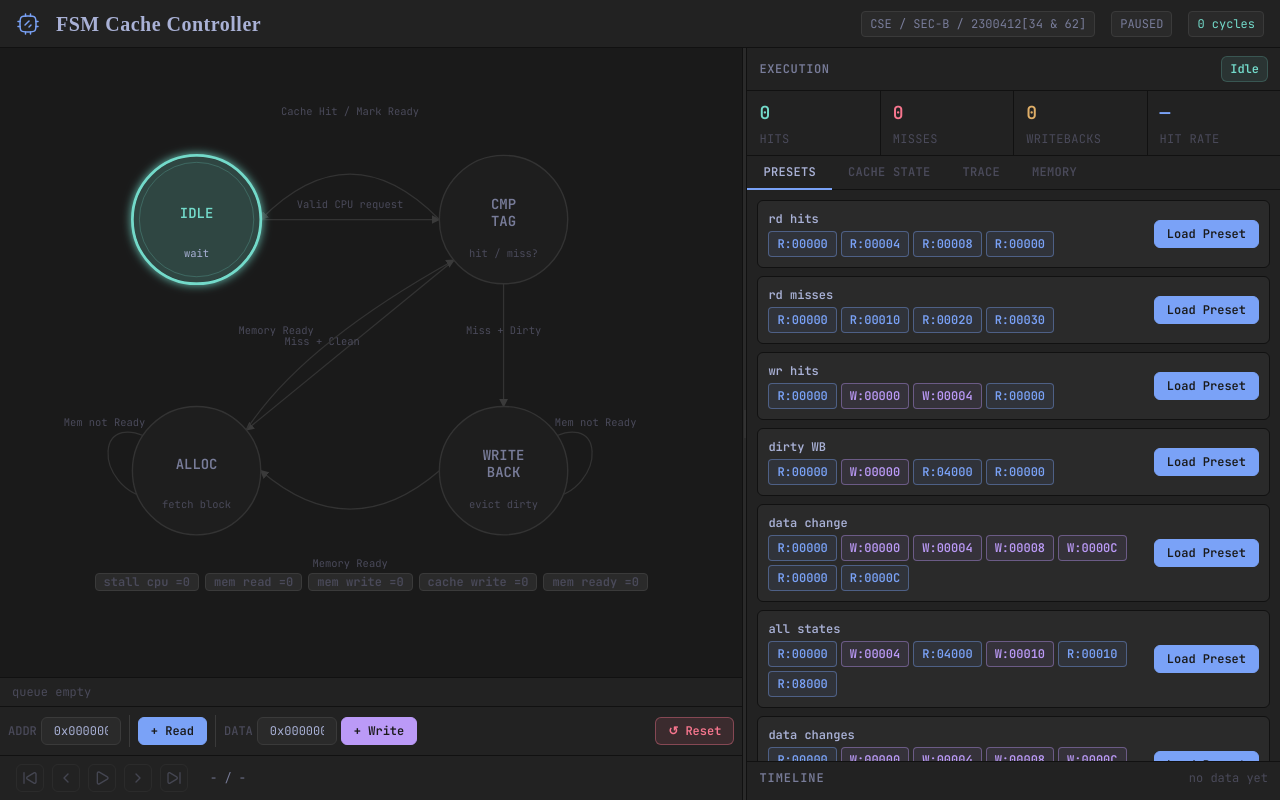
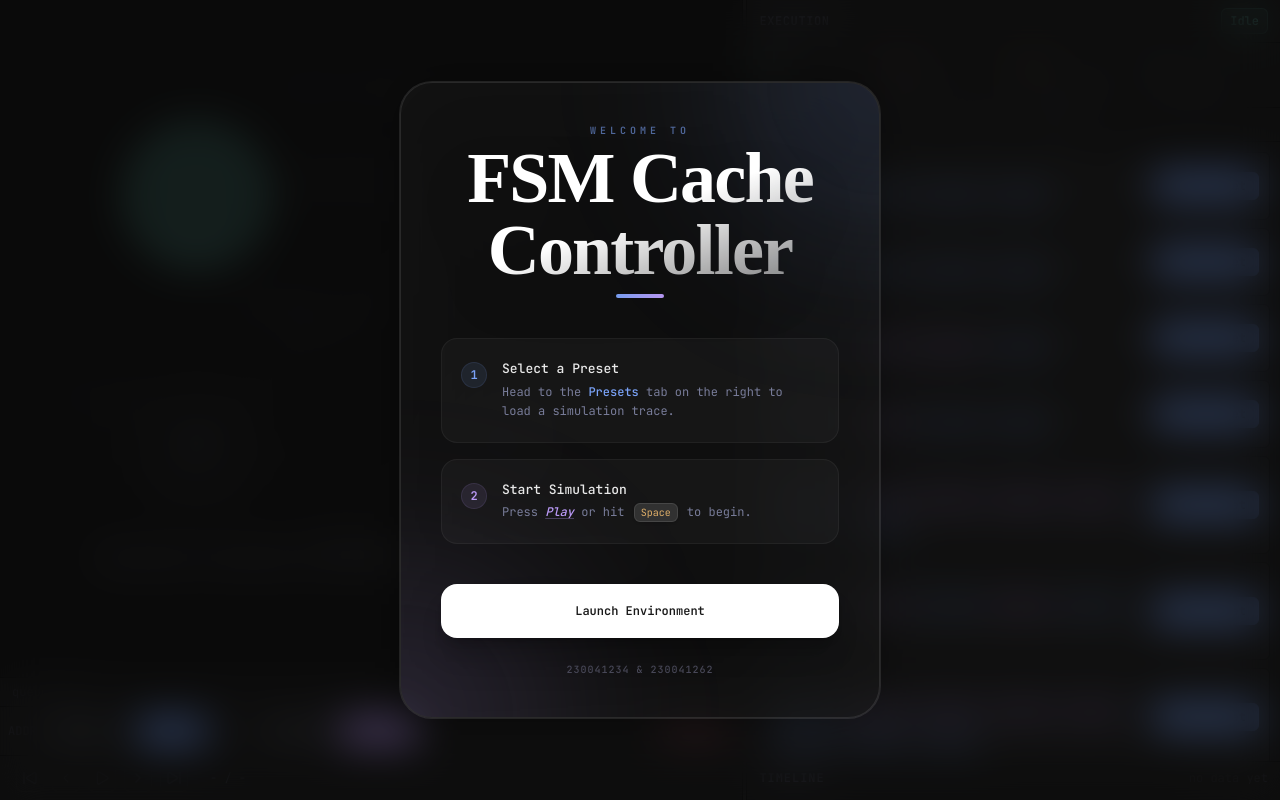
Before and after one commit to notenderdreams/COA-A2, a React (Vite) app: page / in a window 1280 px wide. Built offline with nearby package versions, Linux system fonts and the light colour scheme; a web font is replaced by a local one.

Commit message:
feat: Welcome Modal

```diff
--- a/src/App.jsx
+++ b/src/App.jsx
@@ -20,6 +20,7 @@ import TraceTable from "./components/TraceTable";
 import StatsPanel from "./components/StatsPanel";
 import SignalBadge from "./components/ui/SignalBadge";
 import { Tabs, TabsContent, TabsList, TabsTrigger } from "./components/ui/Tabs";
+import WelcomeModal from "./components/ui/WelcomeModal";
 
 function useFill(state) {
   const [pct, setPct] = useState(0);
@@ -295,7 +296,8 @@ function App() {
 
   return (
     <div className="flex h-full flex-col overflow-hidden">
-      <Topbar running={running} total={total} />
+      <WelcomeModal />
+      {/* <Topbar running={running} total={total} /> */}
       <div ref={mainRef} className="flex min-h-0 flex-1 overflow-hidden">
         <div
           className="flex min-w-55 flex-col overflow-hidden"
--- /dev/null
+++ b/src/components/ui/WelcomeModal.jsx
@@ -0,0 +1,97 @@
+import React, { useState, useEffect } from "react";
+import { createPortal } from "react-dom";
+
+/**
+ * WelcomeModal - Onboarding dialog shown on start
+ * Showcases the app name "SPADE" and provides initial instructions.
+ */
+export default function WelcomeModal() {
+  const [isOpen, setIsOpen] = useState(true);
+  const [mounted, setMounted] = useState(false);
+
+  useEffect(() => {
+    setMounted(true);
+    return () => setMounted(false);
+  }, []);
+
+  if (!isOpen || !mounted) return null;
+
+  return createPortal(
+    <div
+      style={{
+        position: "fixed",
+        inset: 0,
+        zIndex: 99999,
+        display: "flex",
+        alignItems: "center",
+        justifyContent: "center",
+        backgroundColor: "rgba(0, 0, 0, 0.6)",
+        backdropFilter: "blur(20px)",
+        WebkitBackdropFilter: "blur(20px)",
+      }}
+      className="animate-in fade-in duration-700"
+    >
+      <div
+        style={{
+          width: "90%",
+          maxWidth: "480px",
+          minWidth: "320px",
+        }}
+        className="relative overflow-hidden rounded-[2rem] border border-white/10 bg-bg2/40 p-10 shadow-[0_0_50px_-12px_rgba(0,0,0,0.5)] backdrop-blur-2xl ring-1 ring-white/10 transition-all duration-500 animate-in zoom-in-95 slide-in-from-bottom-5"
+      >
+        {/* Decorative Background Elements */}
+        <div className="absolute -right-32 -top-32 h-64 w-64 rounded-full bg-blue/20 blur-[100px]" />
+        <div className="absolute -bottom-32 -left-32 h-64 w-64 rounded-full bg-purple/20 blur-[100px]" />
+
+        <div className="relative flex flex-col items-center text-center">
+          <div className="mb-1 text-[10px] font-bold tracking-[0.4em] text-blue uppercase opacity-60">
+            Welcome to
+          </div>
+          <h1 className="mb-2 font-title text-7xl font-bold tracking-tight text-transparent bg-clip-text bg-gradient-to-br from-white via-white to-white/40 drop-shadow-2xl">
+            FSM Cache Controller
+          </h1>
+          <div className="mb-10 h-1 w-12 rounded-full bg-gradient-to-r from-blue to-purple" />
+
+          <div className="flex flex-col gap-4 text-left w-full">
+            <div className="group flex items-start gap-4 rounded-2xl bg-white/[0.03] p-5 border border-white/[0.05] transition-all hover:bg-white/[0.05]">
+              <div className="mt-1 flex h-6 w-6 shrink-0 items-center justify-center rounded-full bg-blue/10 text-blue font-bold text-xs ring-1 ring-blue/20">1</div>
+              <div className="space-y-1">
+                <p className="text-[13px] font-medium text-white/90">
+                  Select a Preset
+                </p>
+                <p className="text-xs leading-relaxed text-text2">
+                  Head to the <span className="text-blue font-medium">Presets</span> tab on the right to load a simulation trace.
+                </p>
+              </div>
+            </div>
+
+            <div className="group flex items-start gap-4 rounded-2xl bg-white/[0.03] p-5 border border-white/[0.05] transition-all hover:bg-white/[0.05]">
+              <div className="mt-1 flex h-6 w-6 shrink-0 items-center justify-center rounded-full bg-purple/10 text-purple font-bold text-xs ring-1 ring-purple/20">2</div>
+              <div className="space-y-1">
+                <p className="text-[13px] font-medium text-white/90">
+                  Start Simulation
+                </p>
+                <p className="text-xs leading-relaxed text-text2">
+                  Press <span className="text-purple font-medium italic underline decoration-purple/30 underline-offset-2">Play</span> or hit <kbd className="mx-0.5 rounded-md border border-white/10 bg-bg4 px-1.5 py-0.5 font-mono text-[10px] text-amber shadow-sm">Space</kbd> to begin.
+                </p>
+              </div>
+            </div>
+          </div>
+
+          <button
+            onClick={() => setIsOpen(false)}
+            className="group relative mt-10 w-full cursor-pointer overflow-hidden rounded-2xl bg-white text-bg py-4.5 font-bold transition-all hover:scale-[1.02] active:scale-95 shadow-xl shadow-black/20"
+          >
+            <span className="relative z-10">Launch Environment</span>
+            <div className="absolute inset-0 -translate-x-full bg-gradient-to-r from-blue/20 to-purple/20 transition-transform duration-500 group-hover:translate-x-0" />
+          </button>
+
+          <p className="mt-6 text-[10px] text-text3 font-medium uppercase tracking-widest">
+            230041234 & 230041262
+          </p>
+        </div>
+      </div>
+    </div>,
+    document.body,
+  );
+}
```
Also changed, not shown: src/tailwind.css.
